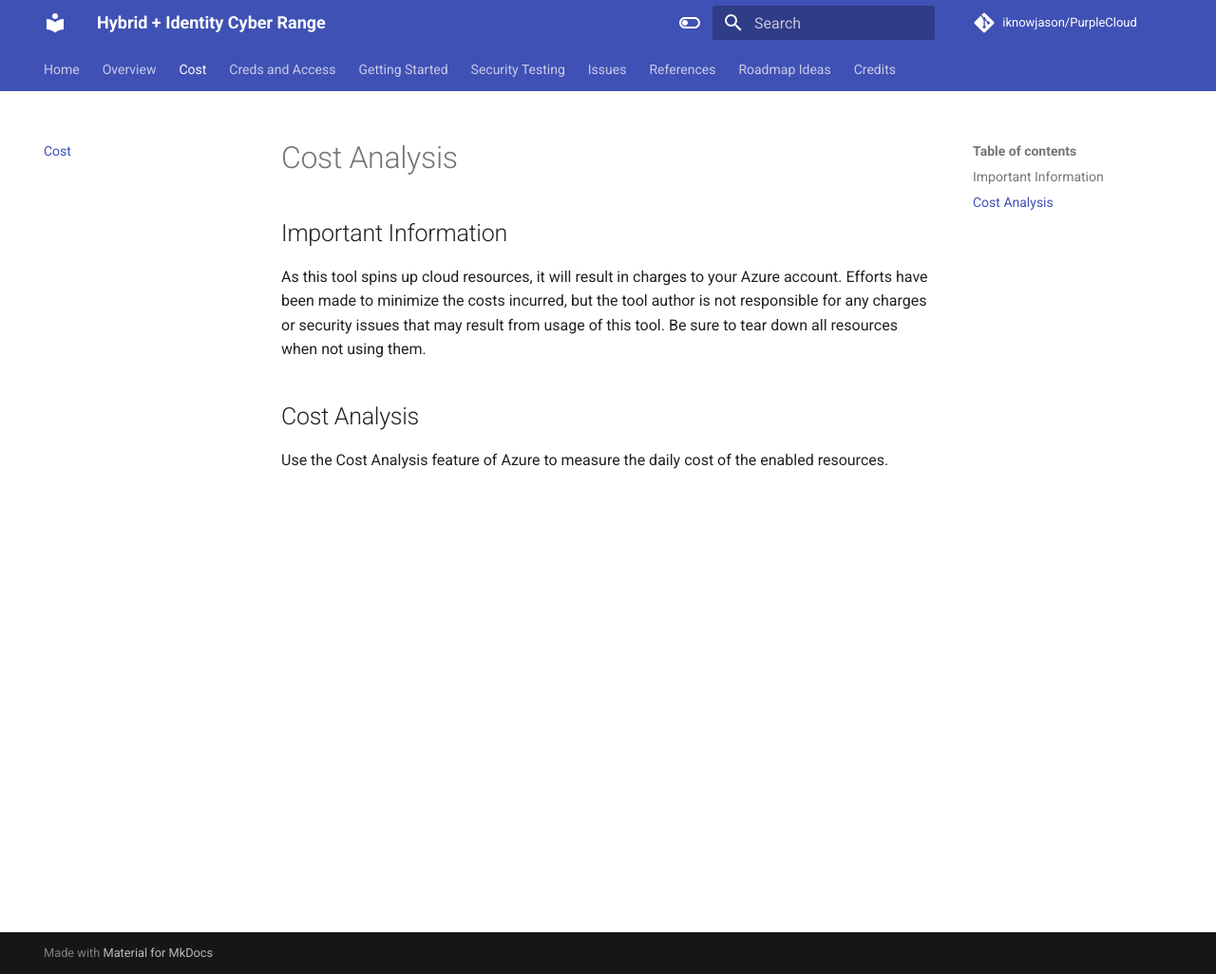
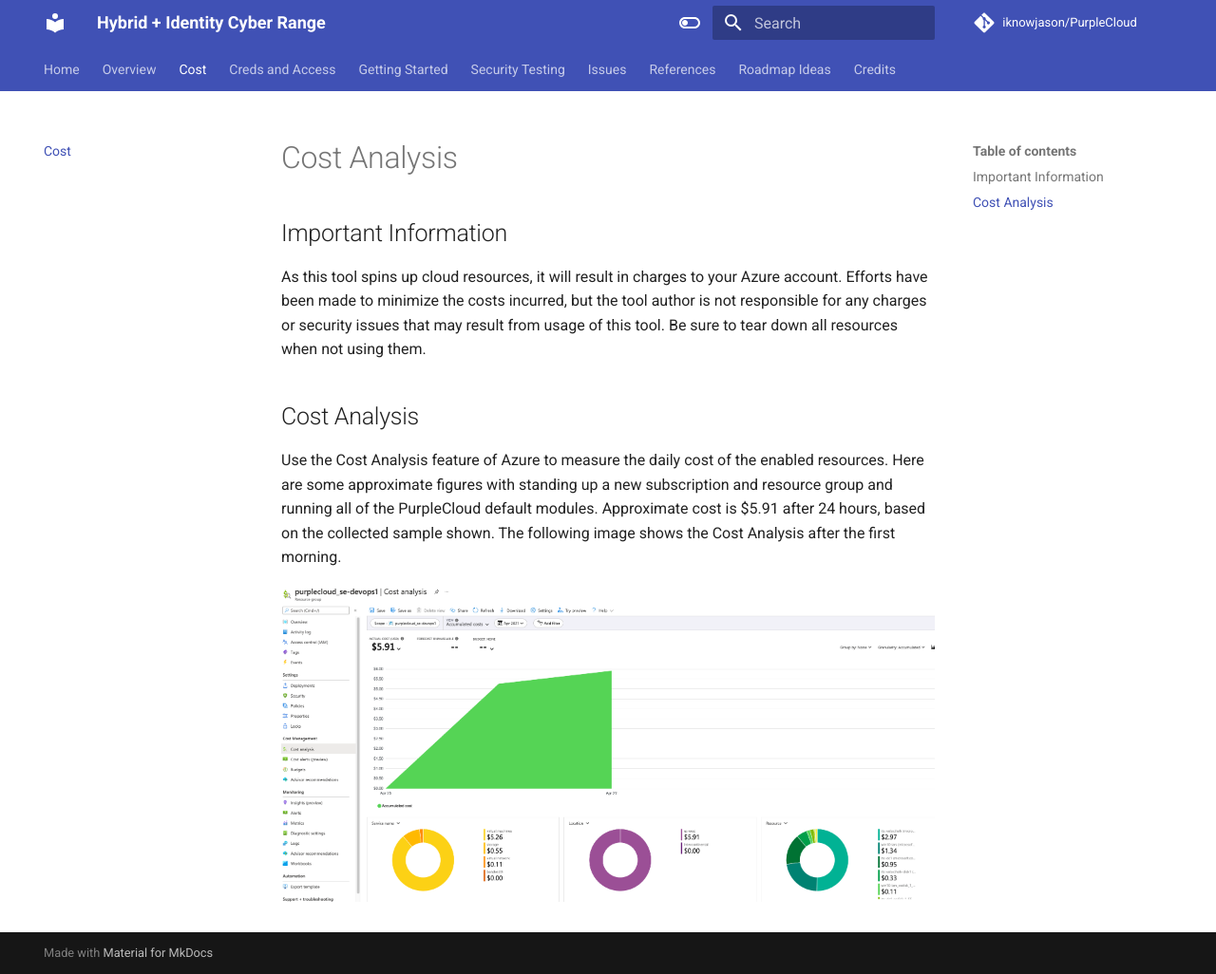
Before and after one commit to iknowjason/PurpleCloud, an MkDocs documentation site: the page built from docs/cost.md, in a window 1280 px wide and 1026 px high. Shown: the whole window at 95% size. Built offline with MkDocs 1.6.1 and Material for MkDocs 9.7.7, drawn with Linux system fonts in a browser that asks for light colours; comment, search, counter and statistics services are not loaded.

Commit message:
Updated cost analysis with new measurement

```diff
--- a/docs/cost.md
+++ b/docs/cost.md
@@ -4,4 +4,6 @@
 As this tool spins up cloud resources, it will result in charges to your Azure account.  Efforts have been made to minimize the costs incurred, but the tool author is not responsible for any charges or security issues that may result from usage of this tool.  Be sure to tear down all resources when not using them.
 
 ## Cost Analysis
-Use the Cost Analysis feature of Azure to measure the daily cost of the enabled resources.
+Use the Cost Analysis feature of Azure to measure the daily cost of the enabled resources.  Here are some approximate figures with standing up a new subscription and resource group and running all of the PurpleCloud default modules.  Approximate cost is $5.91 after 24 hours, based on the collected sample shown.  The following image shows the Cost Analysis after the first morning.
+
+![](images/pc-day1.png)
```
Also changed, not shown: docs/images/pc-day1.png (added).
